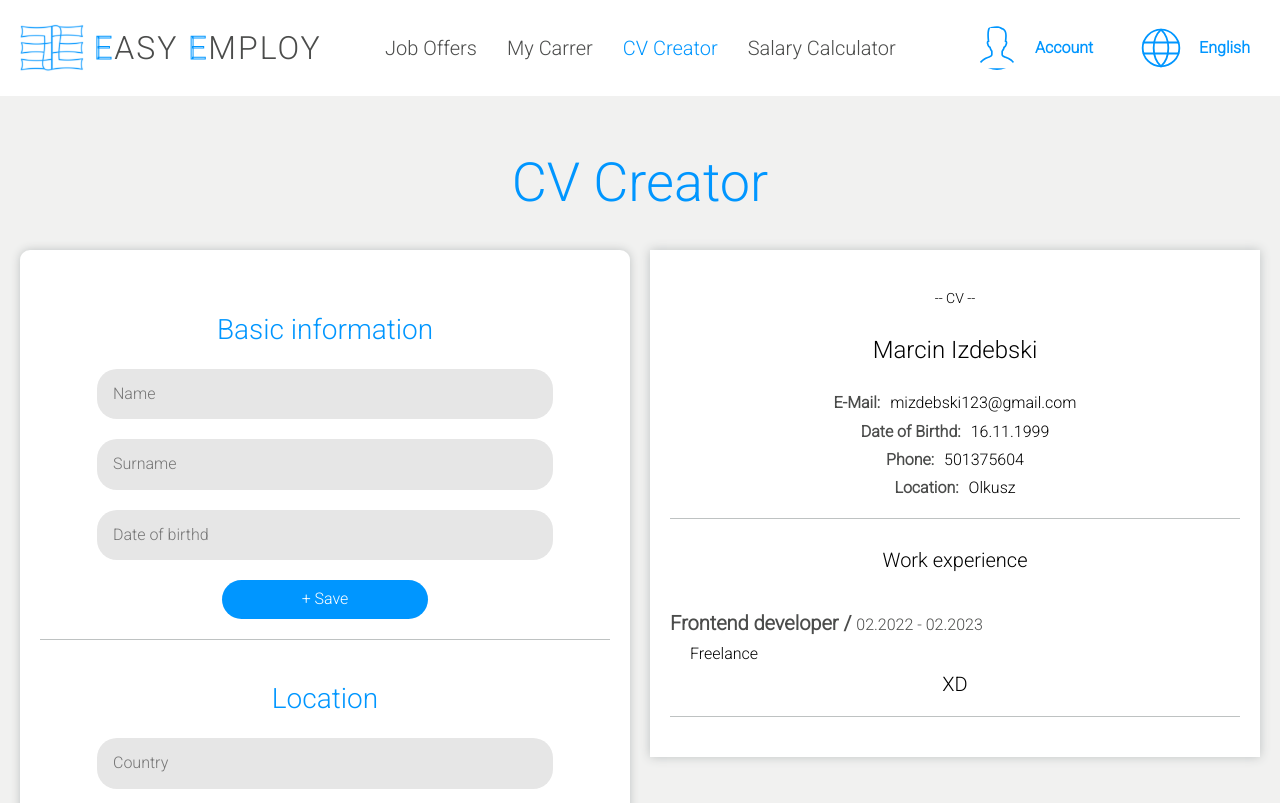
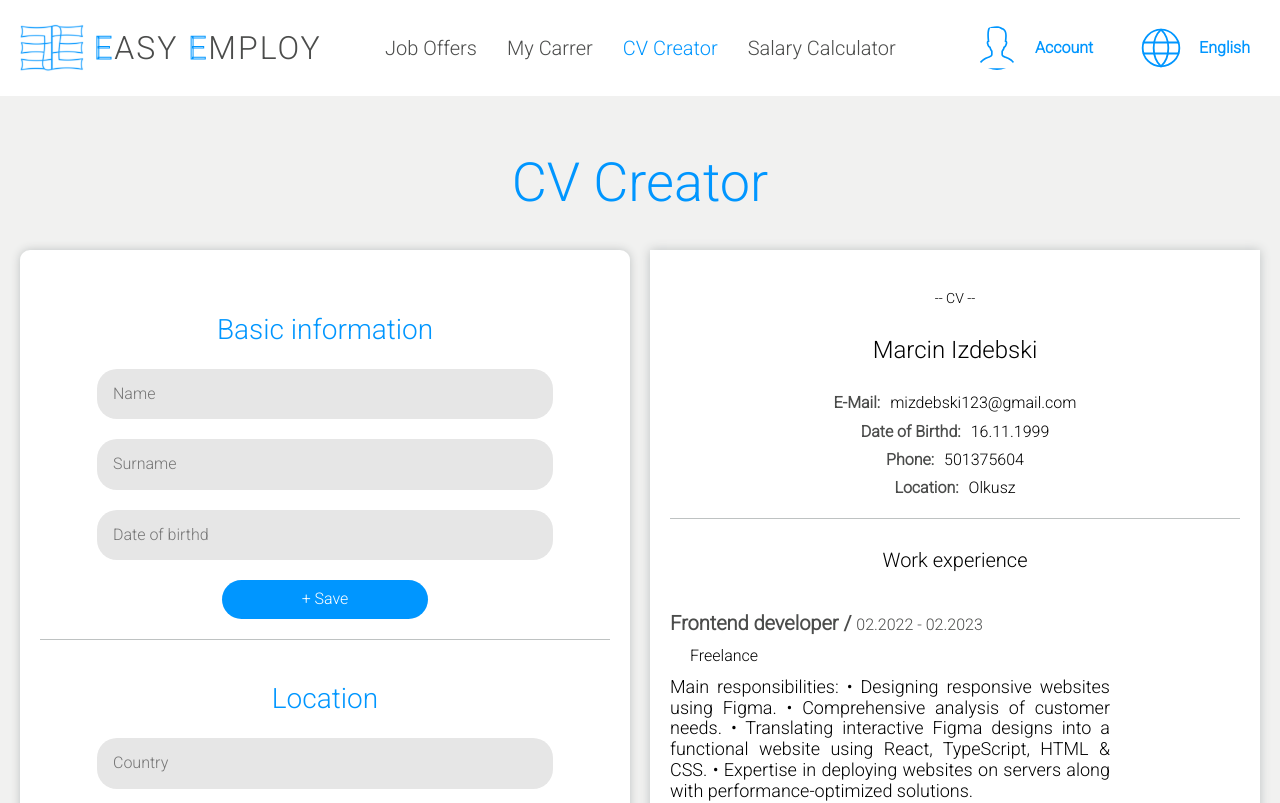
Before and after one commit to mizdebski77/Easy-Employ, a React (Create React App) app: page /CV-Creator in a window 1280 px wide. Shown: the top 803 px of the page. Built offline with nearby package versions, Linux system fonts and the light colour scheme.

Commit message:
Experience wrapper added

```diff
--- a/src/features/Creator/creator.tsx
+++ b/src/features/Creator/creator.tsx
@@ -11,7 +11,9 @@ import {
     DataTitle,
     ElementsWrapper,
     ExpCompany,
+    ExpContent,
     ExpDuration,
+    ExpWrapper,
     FormWrapper,
     FormsWrapper,
     SaveButton,
@@ -84,9 +86,21 @@ export const Creator = () => {
 
                         <ElementsWrapper>
                             <CVSectionTitle>Work experience</CVSectionTitle>
-                            <TitleSpan>Frontend developer /  <ExpDuration>02.2022 - 02.2023</ExpDuration></TitleSpan>
-                            <ExpCompany>Freelance</ExpCompany>
-                            <ContentSpan>XD</ContentSpan>
+                            <ExpWrapper>
+                                <TitleSpan>Frontend developer /  <ExpDuration>02.2022 - 02.2023</ExpDuration></TitleSpan>
+                                <ExpCompany>Freelance</ExpCompany>
+                                <ExpContent>
+                                    Main responsibilities:
+                                    •   Designing responsive websites using Figma.
+                                    •   Comprehensive analysis of customer needs.
+                                    •   Translating interactive Figma designs into a
+                                    functional website using React, TypeScript,
+                                    HTML & CSS.
+                                    •   Expertise in deploying websites on servers
+                                    along with performance-optimized solutions.
+                                </ExpContent>
+                            </ExpWrapper>
+
                         </ElementsWrapper>
 
                     </CVPreview>
--- a/src/features/Creator/styledCreator.ts
+++ b/src/features/Creator/styledCreator.ts
@@ -130,7 +130,9 @@ export const ContentSpan = styled.span`
 `;
 
 export const ExpWrapper = styled.div`
-
+    display: grid;
+    gap: 12px;
+    justify-content
 `;
 
 export const ExpDuration = styled.span`
@@ -139,8 +141,11 @@ export const ExpDuration = styled.span`
     color: ${({ theme }) => theme.color.fontSecond};
 `;
 
-export const ExpTitle = styled.span`
-
+export const ExpContent = styled.span`
+    font-size: 18px;
+    font-weight: normal;
+    max-width: 440px;
+    text-align: justify;
 `;
 
 export const ExpCompany = styled.span`
```
